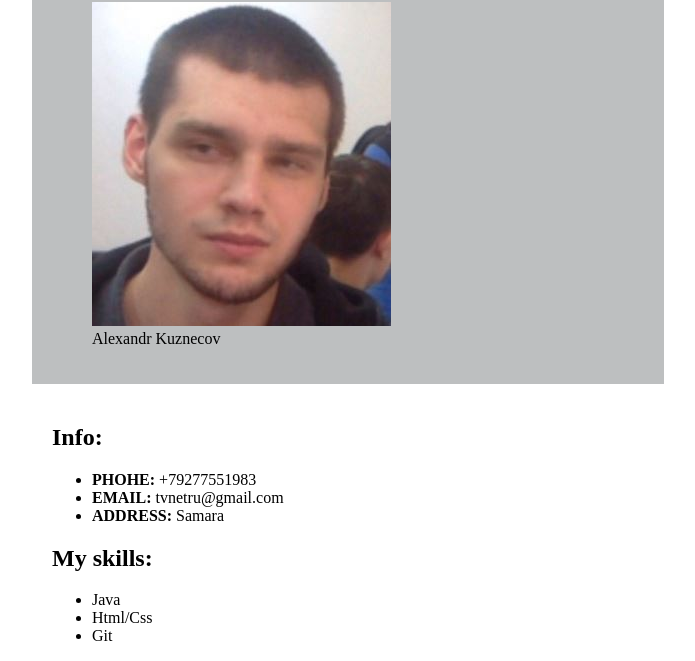
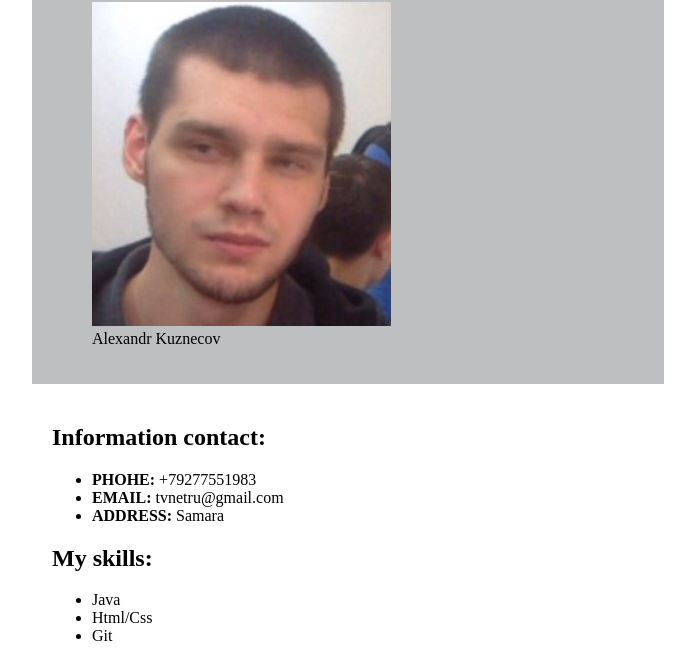
Before and after one commit to TheEnjoy/rsschool-cv, a plain HTML site: page index.html in a window 1280 px wide. Shown: the part 93-754 px from the top of the page, without its empty margins (292-987 px from the left). Drawn offline with Linux system fonts and the light colour scheme.

Commit message:
refactor: fixed pullrequst

```diff
--- a/index.html
+++ b/index.html
@@ -18,7 +18,7 @@
         </header>
         <main>
          <section id="person-contacts-info">
-            <h2>Info:</h2>
+            <h2>Information contact:</h2>
             <ul>
               <li><b>PHOHE:</b> +79277551983</li>
               <li><b>EMAIL:</b> tvnetru@gmail.com</li>
```
